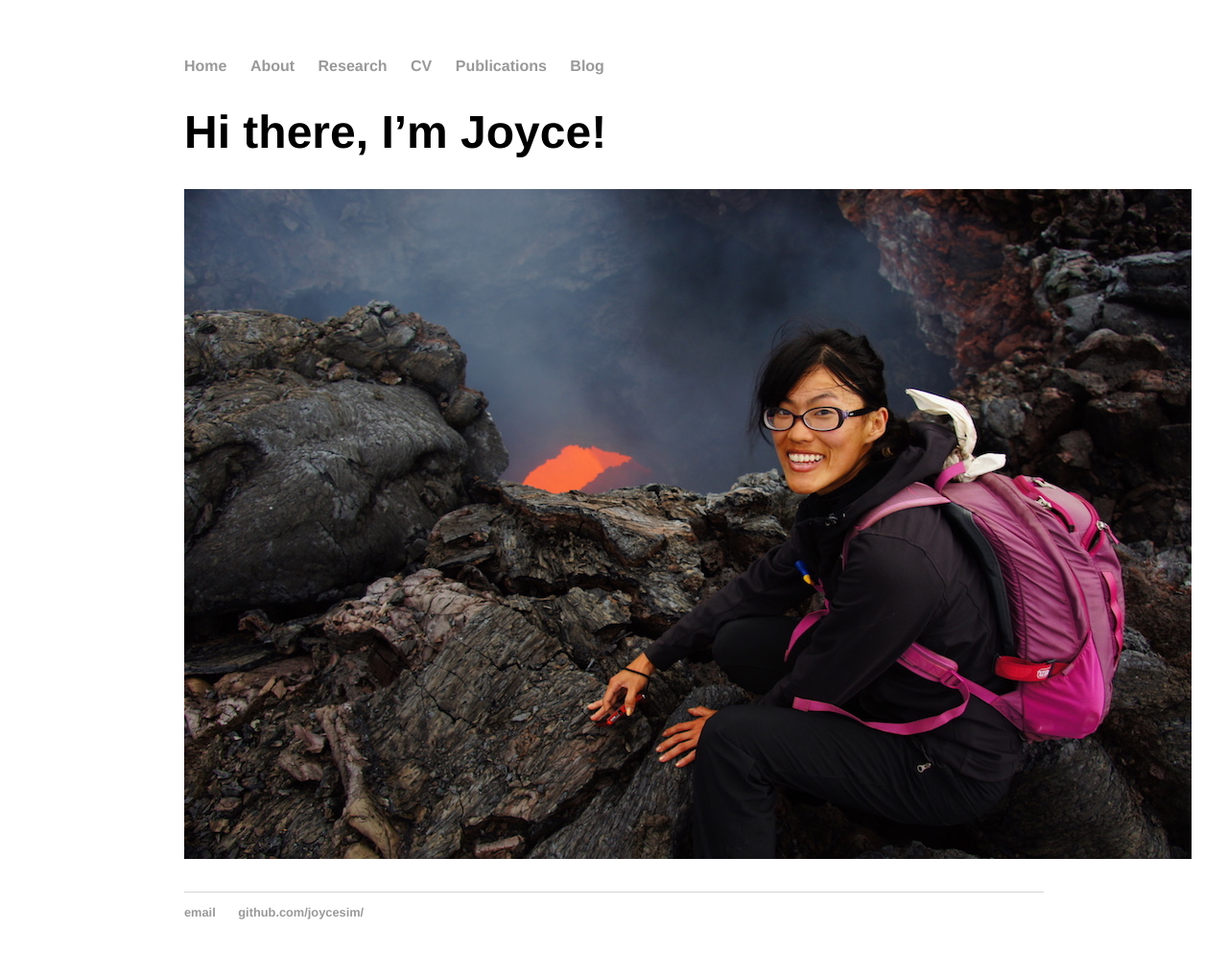
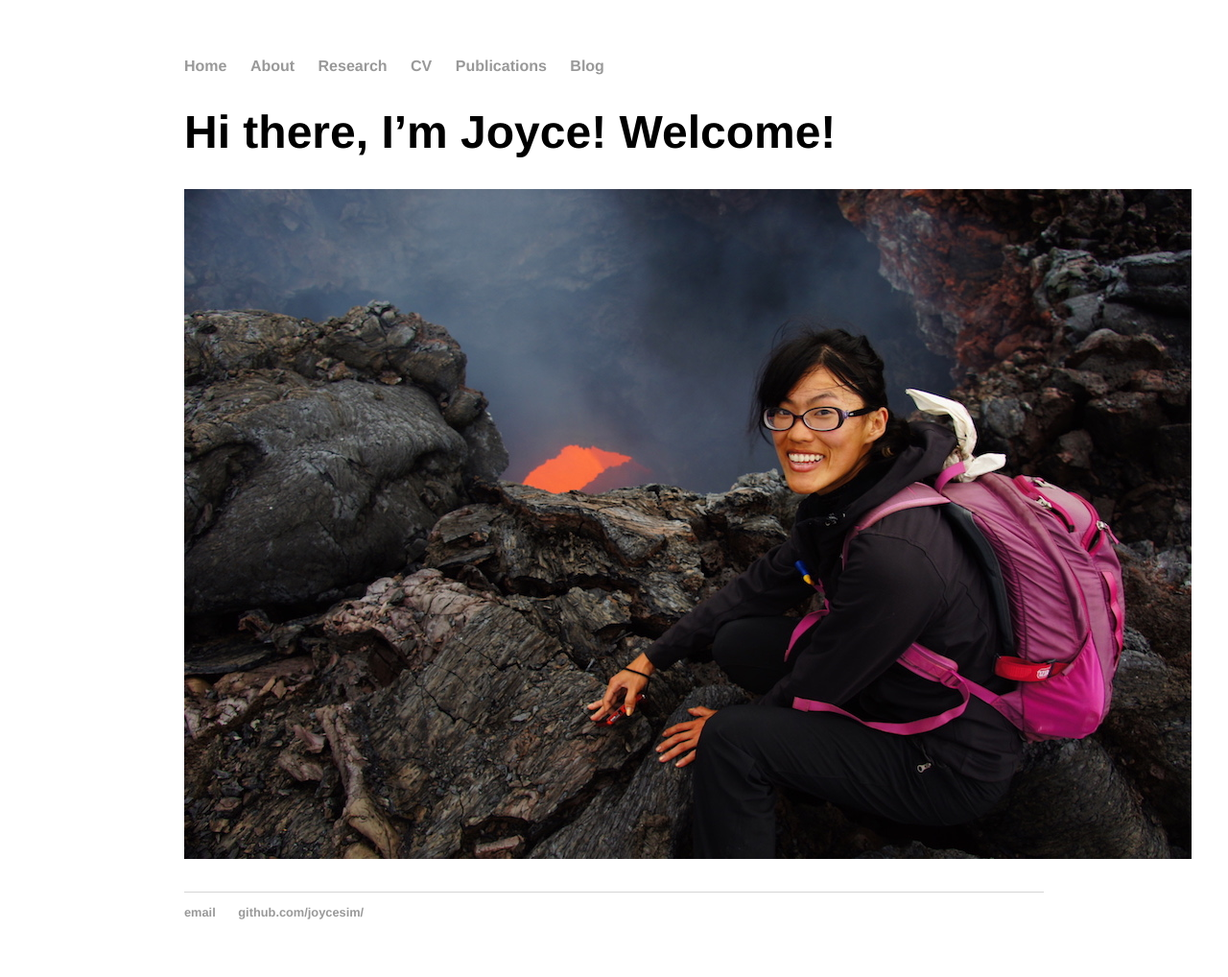
Before and after one commit to joycesim/joycesim.github.io, a Jekyll site: the page built from index.md, in a window 1280 px wide. Shown: the whole page at 96% size. Built offline with Jekyll 4.4.1, drawn with Linux system fonts in a browser that asks for light colours.

Commit message:
Update index.md

```diff
--- a/index.md
+++ b/index.md
@@ -2,5 +2,5 @@
 layout: default
 title: Shi Joyce Sim, Geodynamicist
 ---
-# Hi there, I'm Joyce!
+# Hi there, I'm Joyce! Welcome!
 ![](/image/Profile3.JPG "Kamchatka 2013.")
```
